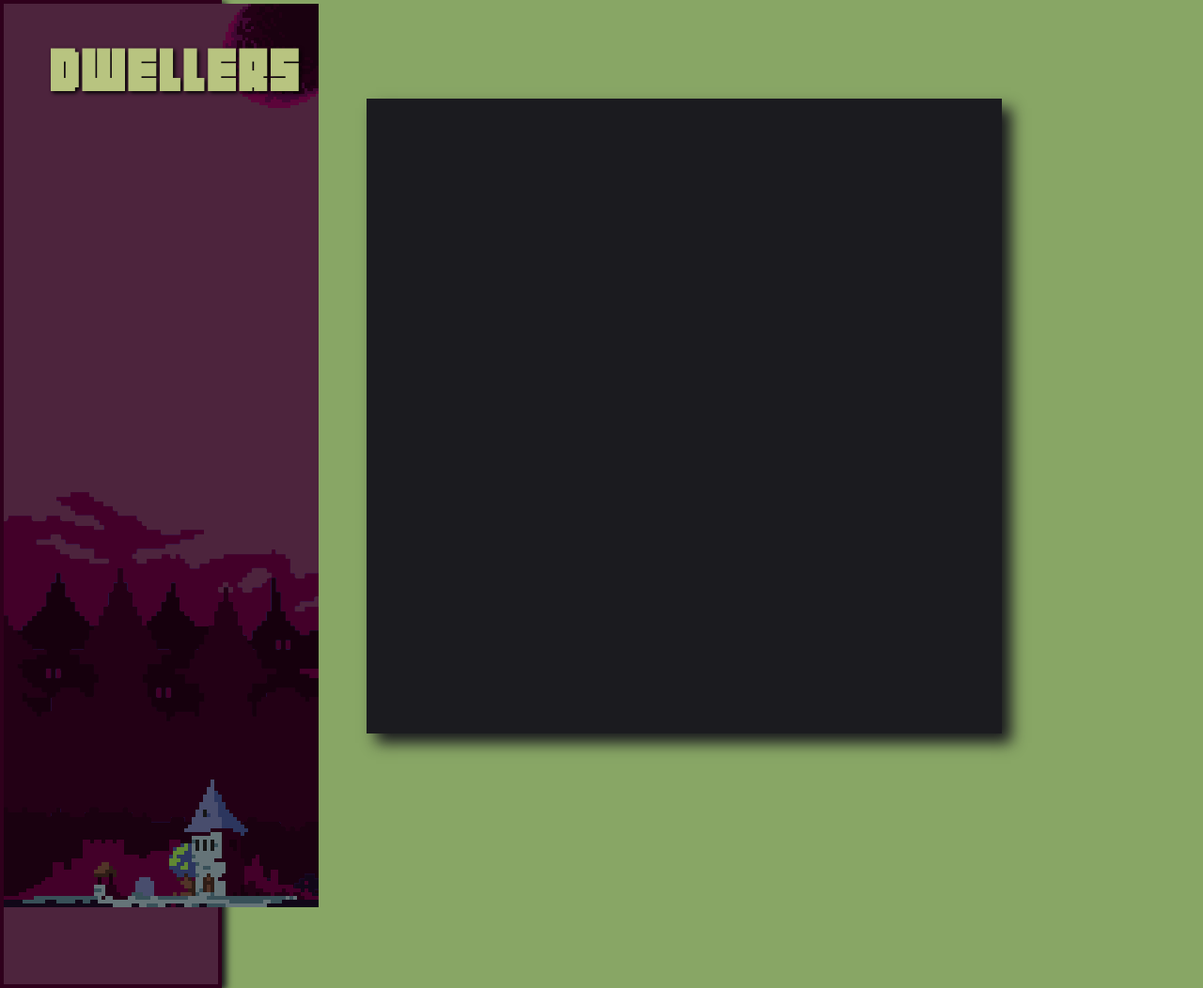
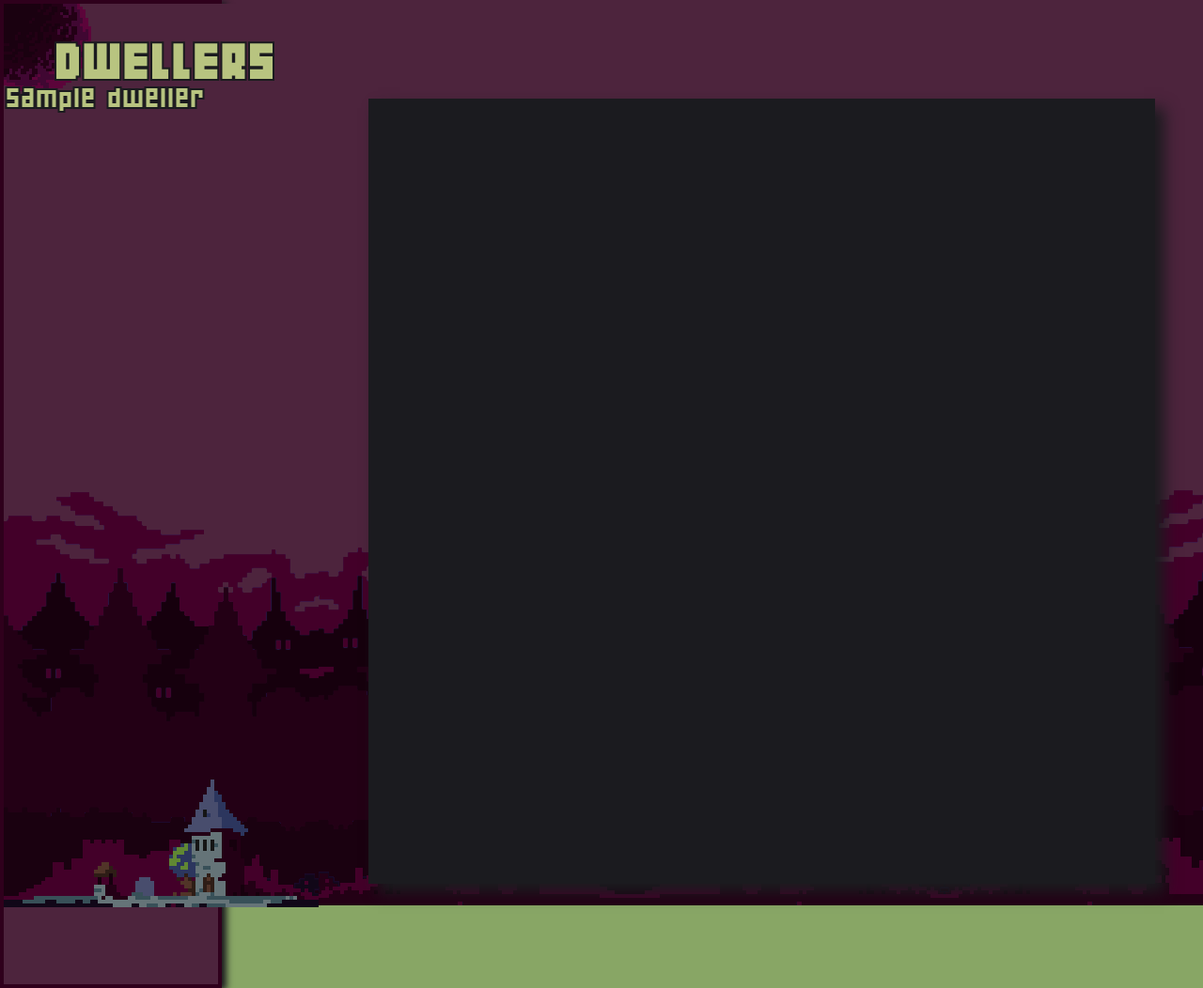
Before and after one commit to matheuscantarino/dwellerssettling, a PHP site: page /chunkgen/chunk.php in a window 1280 px wide. Shown: the whole page at 94% size. Run offline with PHP 8.4, Linux system fonts and the light colour scheme; tables that the repository leaves empty or names only in its code hold one stand-in row (values such as "Sample post").

Commit message:
gerador de chunks sendo editado

```diff
--- a/chunkgen/chunk.php
+++ b/chunkgen/chunk.php
@@ -4,12 +4,13 @@
      //Carrega as janelas de hud
      include('../hud/dwellershud.php');
      include('../hud/boardhud.php');
+     include('./chunkleft.php');
 
      include('dwallers.php');
+     include('dwellerselect.php');
      session_start();
      $img = '../style/chars/orcicon2.png';
      $chunknum = 1;
-     $current_dweller = 1;
 
      $_SESSION['hunter'] = 'hunter';
 
@@ -19,7 +20,7 @@
           $tilenum = $register['tilenum'];
           $tile_xaxis = $register['tile_xaxis'];
           $tile_yaxis = $register['tile_yaxis'];
-          $tileid = $register['tileid'];
+          $tileid = $register['tile_id_gen'];
           $num = 2;
 
           if($tilenum == 1){
@@ -67,7 +68,12 @@
 
                     if($dweller_current_pos == $tileid){?>
                     <div class = "hunter">
-                         <img src="<?php echo $img?>" width="40" height="40">
+                         <img src="<?php echo $img?>" width="50" height="50">
+                              <div class = "selectdweller">
+                                   <?php
+                                        include('../dwellersscript/dwellerselectscript.php');
+                                   ?>
+                              </div>
                     </div>
                          <?php
                     }
@@ -87,4 +93,7 @@
      //CURRENT DWELLERS VARS = Buscar no DB onde o dweller é igual ao id current dweller, ai tu consegue se movimentar baseado nele.
 ?>
 <link rel="stylesheet" href="../css/index.css">
-<a href="chunkleft.php">Chunk Left</a>
+<body>
+     <a href="chunkleft.php">Chunk Left</a>
+     <img src="../style/backgrounds/florestbackground.png">
+</body>
--- a/chunkgen/chunkleft.php
+++ b/chunkgen/chunkleft.php
@@ -1,8 +1,7 @@
 <?php
      include('../connection.php');
-     $sql = "SELECT * FROM tile WHERE tilechunk = {$chunknum}";
-     $result = mysqli_query($conn,$sql) or die("Error returning data");
-     while ($register = mysqli_fetch_array($result)){
 
-     }
 ?>
+<div class = "chunkleft">
+     <a href="chunkleft.php">Chunk Left</a>
+</div>
--- a/chunkgen/dwellerselect.php
+++ b/chunkgen/dwellerselect.php
@@ -1,21 +1,34 @@
 <?php
      include('../connection.php');
-
      $current_dweller = 2;
 
-     $dwallers_move_sql = "SELECT * FROM dwellers WHERE dweller_id = '{$current_dweller}'";
-               $dwallers_move_result = mysqli_query($conn,$dwallers_move_sql) or die("Error returning data");
+     $dwallers_move_sql = "SELECT * FROM dwellers";
+     $dwallers_move_result = mysqli_query($conn,$dwallers_move_sql) or die("Error returning data");
+?>
+<html>
+     <link rel="stylesheet" href="../css/index.css">
+     <body>
+          <div class = "dwellerslist">
+          <?php
                while ($register = mysqli_fetch_array($dwallers_move_result)){
 
-               $dweller_xpos_m = $register['dweller_xpos'];
-               $dweller_ypos_m = $register['dweller_ypos'];
-               $dweller_move_m = $register['dweller_move'];
-               $dweller_id_m = $register['dweller_id'];
-               $dweller_current_pos_m = $register['dweller_current_pos'];
+               $dweller_name = $register['dweller_name'];
+               $dweller_xpos = $register['dweller_xpos'];
+               $dweller_ypos = $register['dweller_ypos'];
+               $dweller_move = $register['dweller_move'];
+               $dweller_id = $register['dweller_id'];
+               $dweller_current_pos = $register['dweller_current_pos'];
 
-               if (($tile_xaxis + $dweller_move_m >= $dweller_xpos_m && $tile_xaxis - $dweller_xpos_m <= $dweller_move_m ) &&
-                    ($tile_yaxis + $dweller_move_m >= $dweller_ypos_m && $tile_yaxis - $dweller_ypos_m <= $dweller_move_m ))
-                    {   ?>
-                         <a href = "tile.php?id=<?php echo $tileid; ?>"> <?php
-                    }}?>  <img src="<?php echo $tilename?>" width="40"></a>
-?>
+               ?>
+                    <a href="dwellercurrent.php?id=<?php echo $dweller_id; ?>"><br><?php echo $dweller_name?></a>
+               <?php if ($current_dweller == $dweller_id){
+                    ?>
+                         <p><</p>
+                    <?php
+               }
+
+               }
+          ?>
+          </div>
+     </body>
+</html>
--- a/css/index.css
+++ b/css/index.css
@@ -6,6 +6,13 @@
      background-color: #88a665;
      color: white;
      font-family: '04B_19__';
+     overflow-y: hidden;
+     overflow-x: hidden;
+}
+body img{
+     position: absolute;
+     top: -11%;
+     left: 0%;
 }
 .tile{
      position: relative;
@@ -32,6 +39,18 @@
 .hunter img{
      border-style: none;
 }
+.hunter h2{
+     position: relative;
+     font-family: 'default';
+     color: white;
+     z-index: 25;
+}
+.selectdweller {
+     position: absolute;
+     top: -2%;
+     left: 114%;
+     z-index: 25;
+}
 .dwellershud{
      position: absolute;
      top: 0%;
@@ -48,11 +67,13 @@
 .dwellershud h2{
      font-family: 'default';
      color: #b8c480;
-     font-size: 55px;
-     text-shadow: 2px 2px 4px #000000;
-     margin-left: 50px;
+     font-size: 45px;
+     margin-left: 55px;
      letter-spacing: 2px;
      z-index: 5;
+     -webkit-text-stroke-width: 2px;
+     -webkit-text-stroke-color: #1b1b1f;
+     font-size: 3em; color: #b8c480;
 }
 .dwellershud img{
      position: absolute;
@@ -61,9 +82,9 @@
 }
 .boardhud{
      position: absolute;
-     height: 672px;
-     width: 672px;
-     left: 30.5%;
+     height: 832px;
+     width: 833px;
+     left: 30.6%;
      top: 10%;
      background-color: #1b1b1f;
      border: #1b1b1f;
@@ -72,3 +93,39 @@
      box-shadow: 10px 10px 15px #1b1b1f;
      z-index: 1;
 }
+.dwellerslist {
+     position: absolute;
+     margin-top: 4%;
+     left: 0.5%;
+     font-family: 'default';
+     color: #1b1b1f;
+     z-index: 12;
+}
+.dwellerslist a{
+     position: relative;
+     font-family: 'default';
+     color: #b8c480;
+     -webkit-text-stroke-width: 2px;
+     -webkit-text-stroke-color: #1b1b1f;
+     font-size: 28px; color: #b8c480;
+     text-decoration: none;
+     line-height: 110%;
+}
+.dwellerslist a:hover{
+     position: relative;
+     font-family: 'default';
+     color: #b8c480;
+     -webkit-text-stroke-width: 2px;
+     -webkit-text-stroke-color: #1b1b1f;
+     font-size: 28px; color: white;
+     text-decoration: none;
+     line-height: 110%;
+}
+.chunkleft a{
+     position: absolute;
+     left: 80%;
+}
+.dwellerselectscripthud{
+     position: relative;
+     z-index: 30;
+}
```
Also changed, not shown: chunkgen/chunkgen.php (+17 -4 lines), chunkgen/chunkloader.php (added, +13 -0 lines), chunkgen/dwellercurrent.php (added, +7 -0 lines), chunkgen/tile.php (+5 -6 lines), dwellersscript/dwellerselectscript.php (added, +10 -0 lines), dwellersscript/dwellerselectscripthud.php (added, +15 -0 lines), style/backgrounds/dwellerhudbackground.png, style/backgrounds/florest.png (added), style/backgrounds/florestbackground.png (added), style/icons/selectdwellericon.png (added), style/tiles/grasshaunted.png, 2 other files.
